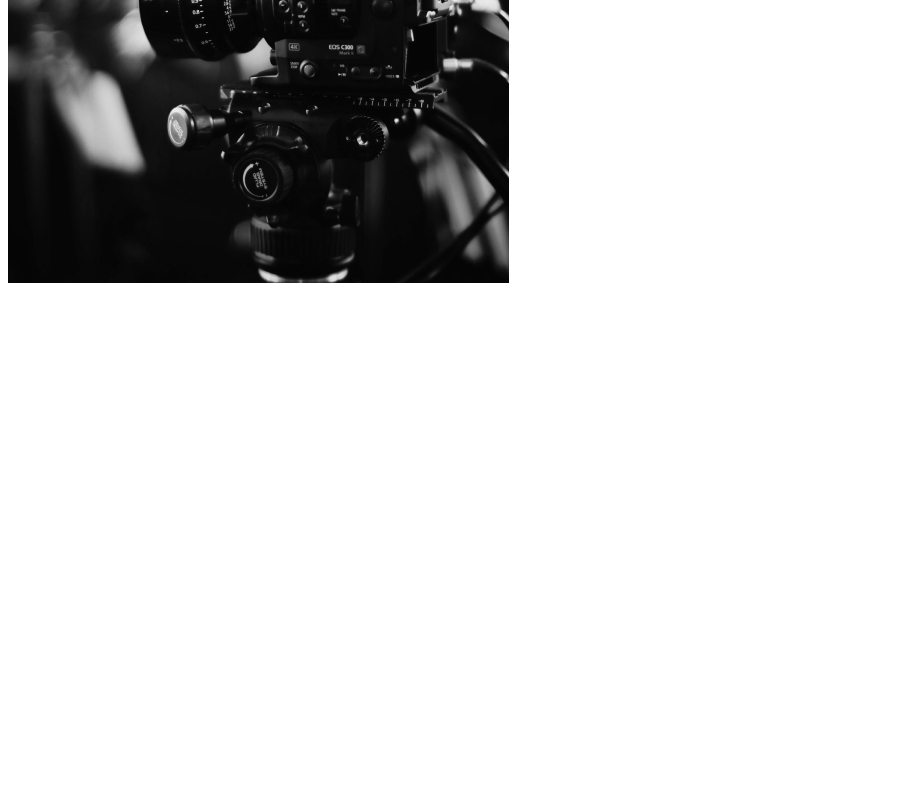
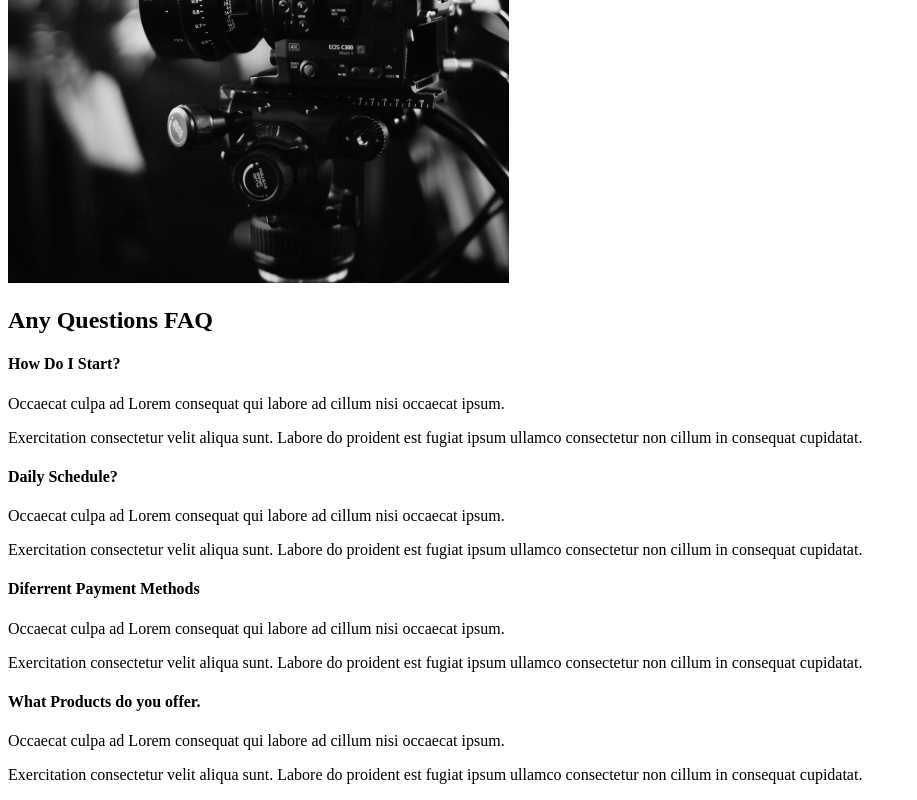
Before and after one commit to nanggi4/react-catpure, a React (Create React App) app: page / in a window 1280 px wide. Shown: the part 2099-2899 px from the top of the page, without its empty margins (0-917 px from the left). Before the commit the page ends 2394 px from the top, so only its background shows below. Built offline with nearby package versions, Linux system fonts and the light colour scheme.

Commit message:
faq sections update

```diff
--- /dev/null
+++ b/src/components/FaqSection.js
@@ -0,0 +1,59 @@
+import React from "react";
+
+const FaqSection = () => {
+  return (
+    <div className="faq">
+      <h2>Any Questions <span>FAQ</span></h2>
+      <div className="question">
+        <h4>How Do I Start?</h4>
+        <div className="answer">
+          <p>
+            Occaecat culpa ad Lorem consequat qui labore ad cillum nisi occaecat ipsum.
+          </p>
+          <p>
+            Exercitation consectetur velit aliqua sunt.
+            Labore do proident est fugiat ipsum ullamco consectetur non cillum in consequat cupidatat.
+          </p>
+        </div>
+      </div>
+      <div className="question">
+        <h4>Daily Schedule?</h4>
+        <div className="answer">
+          <p>
+            Occaecat culpa ad Lorem consequat qui labore ad cillum nisi occaecat ipsum.
+          </p>
+          <p>
+            Exercitation consectetur velit aliqua sunt.
+            Labore do proident est fugiat ipsum ullamco consectetur non cillum in consequat cupidatat.
+          </p>
+        </div>
+      </div>
+      <div className="question">
+        <h4>Diferrent Payment Methods</h4>
+        <div className="answer">
+          <p>
+            Occaecat culpa ad Lorem consequat qui labore ad cillum nisi occaecat ipsum.
+          </p>
+          <p>
+            Exercitation consectetur velit aliqua sunt.
+            Labore do proident est fugiat ipsum ullamco consectetur non cillum in consequat cupidatat.
+          </p>
+        </div>
+      </div>
+      <div className="question">
+        <h4>What Products do you offer.</h4>
+        <div className="answer">
+          <p>
+            Occaecat culpa ad Lorem consequat qui labore ad cillum nisi occaecat ipsum.
+          </p>
+          <p>
+            Exercitation consectetur velit aliqua sunt.
+            Labore do proident est fugiat ipsum ullamco consectetur non cillum in consequat cupidatat.
+          </p>
+        </div>
+      </div>
+    </div>
+  );
+};
+
+export default FaqSection;
--- a/src/pages/AboutUs.js
+++ b/src/pages/AboutUs.js
@@ -2,12 +2,14 @@
 //Page Components
 import AboutSection from '../components/AboutSection';
 import ServicesSection from '../components/ServicesSection';
+import FaqSection from '../components/FaqSection';
 
 const AboutUs = () => {
   return (
     <>
       <AboutSection />
       <ServicesSection />
+      <FaqSection />
     </>
   );
 };
```
